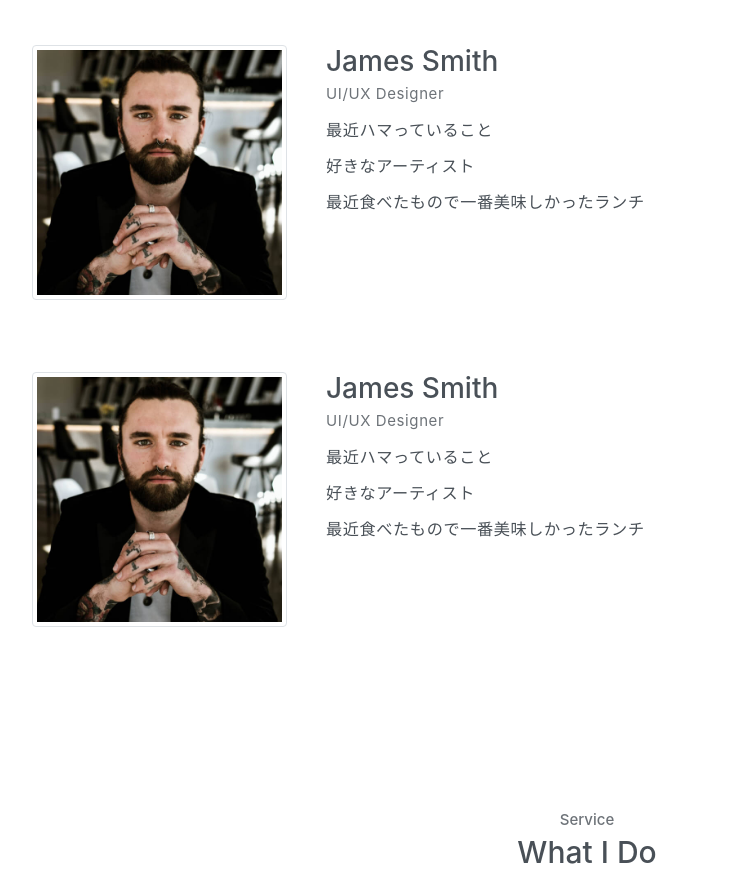
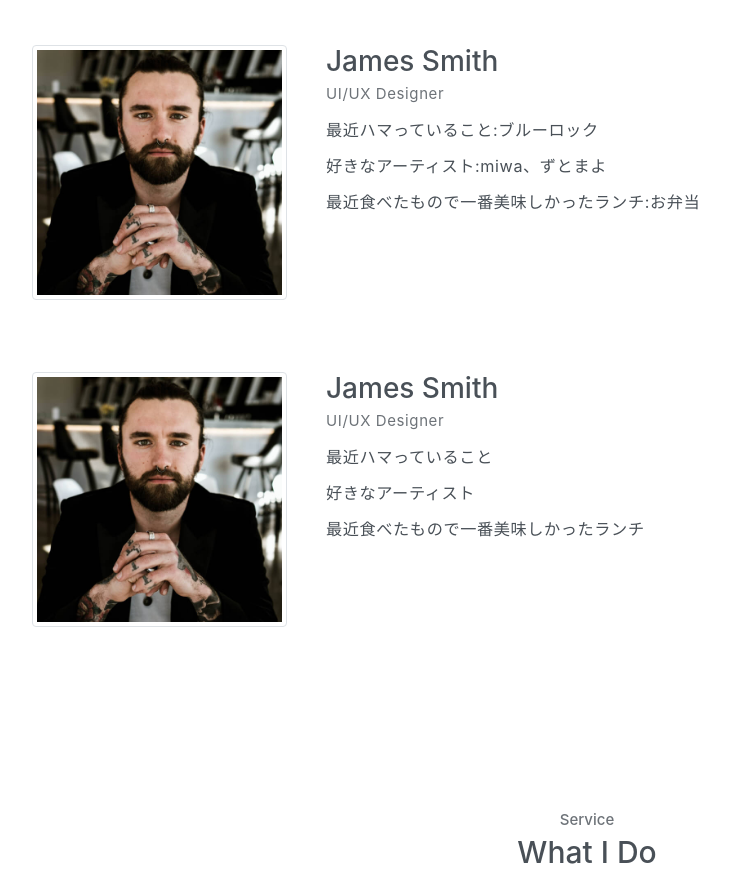
Before and after one commit to iwakiri0104/Git_Training, a website: page public_html/index.html in a window 1280 px wide. Shown: the part 2037-2928 px from the top of the page, without its empty margins (53-782 px from the left). Drawn offline with Linux system fonts and the light colour scheme.

Commit message:
自己紹介

```diff
--- a/public_html/index.html
+++ b/public_html/index.html
@@ -178,9 +178,9 @@
                 <div class="pl-md-4 col-md-9">
                     <h6 class="title">James Smith</h6>
                     <p class="subtitle">UI/UX Designer</p>
-                    <p>最近ハマっていること</p>
-                    <p>好きなアーティスト</p>
-                    <p>最近食べたもので一番美味しかったランチ</p>
+                    <p>最近ハマっていること:ブルーロック</p>
+                    <p>好きなアーティスト:miwa、ずとまよ</p>
+                    <p>最近食べたもので一番美味しかったランチ:お弁当</p>
                 </div>
             </div>
         </div>
```
